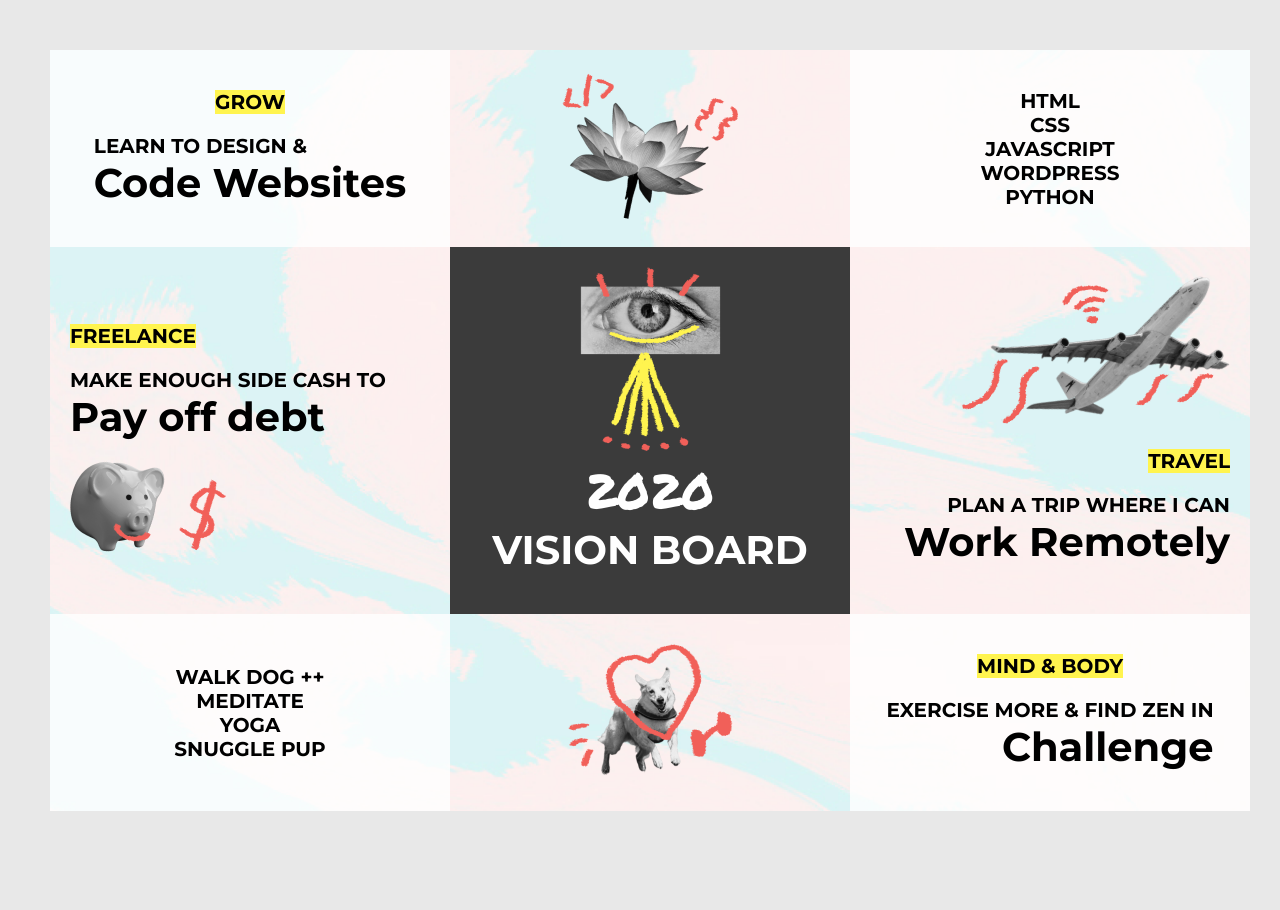
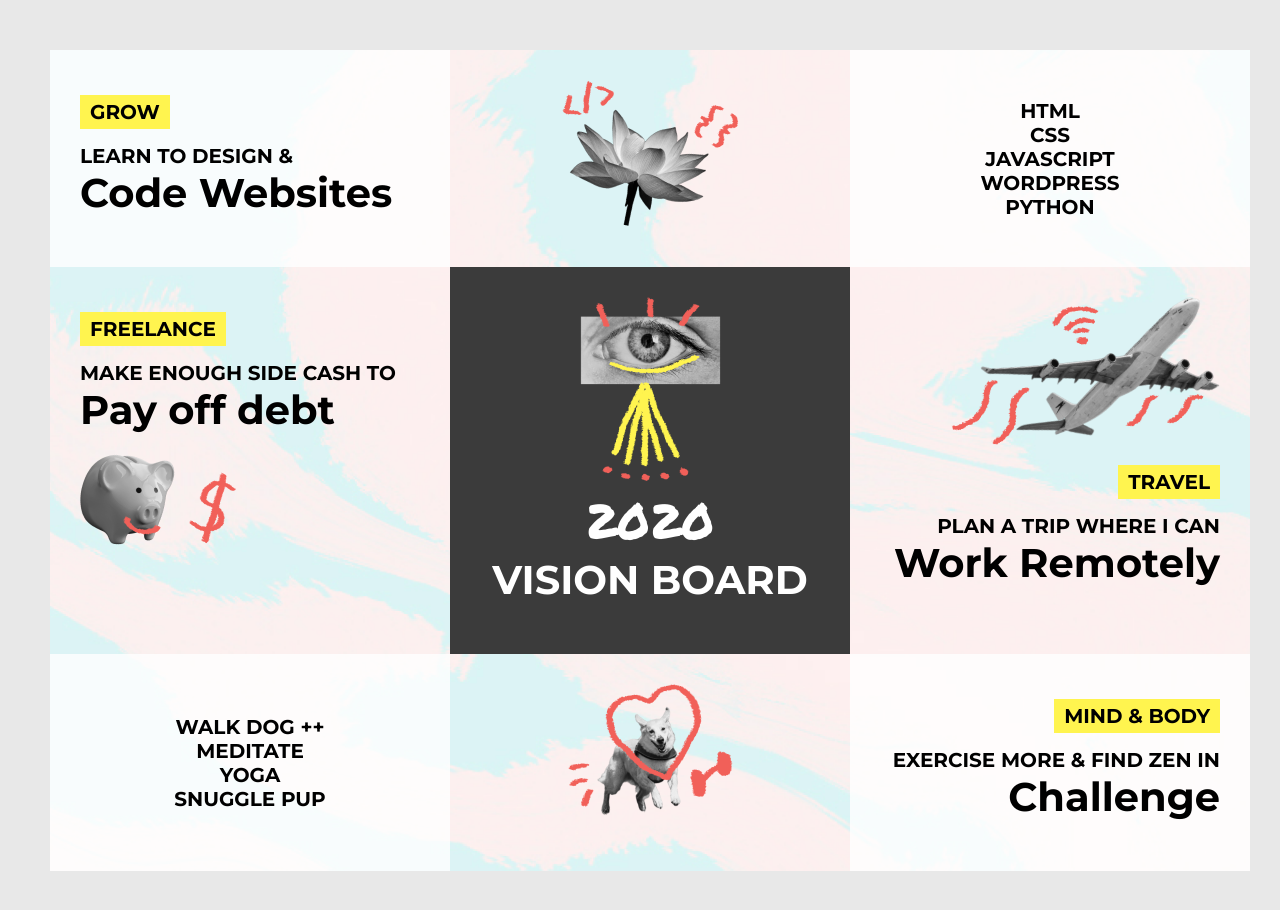
Before and after one commit to gaelporteu/101-bonus_vision-board, a plain HTML site: page index.html in a window 1280 px wide. Before the commit the page ends 861 px from the top, so only its background shows below. Drawn offline with Linux system fonts and the light colour scheme.

Commit message:
Added final css

```diff
--- a/css/main.css
+++ b/css/main.css
@@ -26,14 +26,12 @@ body {
 }
 
 .block {
-    padding: 20px;
-    place-content: center;
+    padding: 30px;
 }
 
 .block:nth-of-type(odd) {
     background-color: rgb(255, 255, 255, 0.8);
     height: 100%;
-    justify-items: center;
     width: 100%;
 }
 
@@ -45,6 +43,7 @@ body {
 
 p strong {
     background-color: var(--highlight-color);
+    padding: 5px 10px;
 }
 
 p span {
@@ -71,6 +70,11 @@ p span {
     margin: 0;
 }
 
+.cell3 {
+    display: grid;
+    align-content: center;
+}
+
 .cell6 {
     text-align: right;
 }
@@ -80,6 +84,11 @@ p span {
     margin: 0;
 }
 
+.cell7 {
+    display: grid;
+    align-content: center;
+}
+
 .cell8 {
     text-align: center;
 }
```
